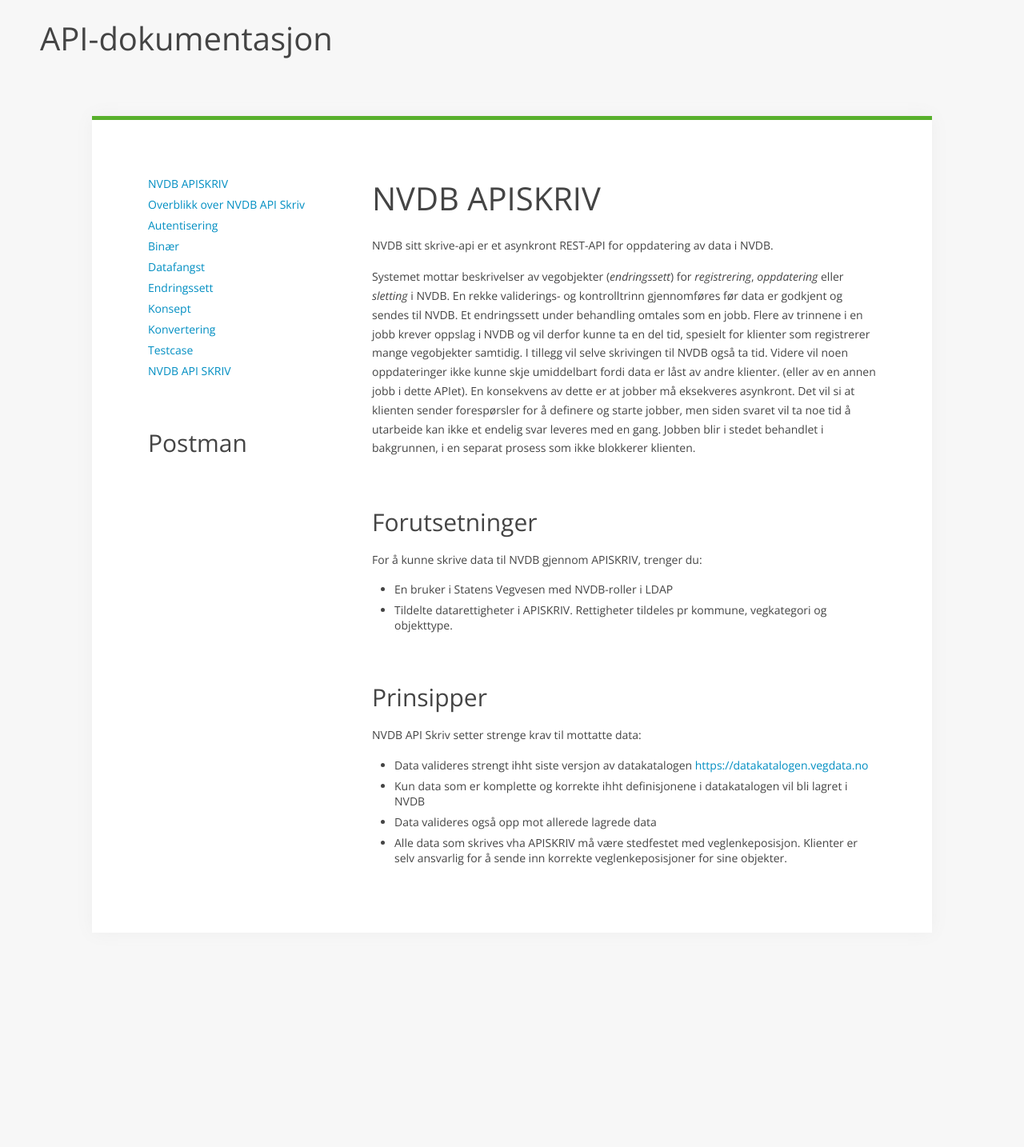
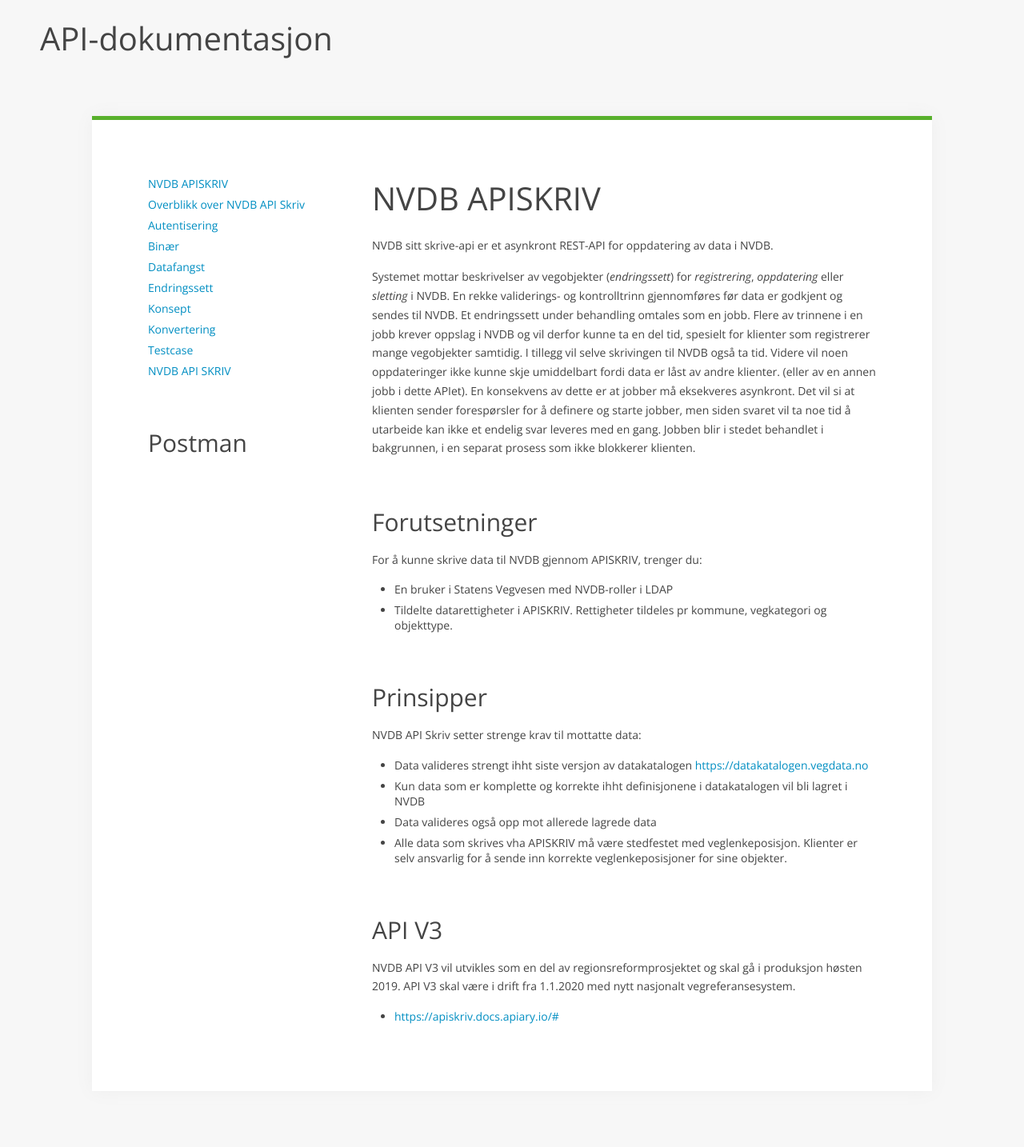
Before and after one commit to nvdb-vegdata/apiskrivdokumentasjon, a Jekyll site: the page built from index.md, in a window 1280 px wide. Shown: the whole page at 80% size. Built offline with Jekyll 4.4.1, drawn with Linux system fonts in a browser that asks for light colours; our own code applies the rules of GitHub Pages for plain Markdown files; before the commit the page ends 1236 px from its top, so only the background shows below that.

Commit message:
lenke til api v3doc

```diff
--- a/index.md
+++ b/index.md
@@ -22,3 +22,9 @@ NVDB API Skriv setter strenge krav til mottatte data:
 * Kun data som er komplette og korrekte ihht definisjonene i datakatalogen vil bli lagret i NVDB
 * Data valideres også opp mot allerede lagrede data
 * Alle data som skrives vha APISKRIV må være stedfestet med veglenkeposisjon. Klienter er selv ansvarlig for å sende inn korrekte veglenkeposisjoner for sine objekter.
+
+## API V3
+
+NVDB API V3 vil utvikles som en del av regionsreformprosjektet og skal gå i produksjon høsten 2019. API V3 skal være i drift fra 1.1.2020 med nytt nasjonalt vegreferansesystem.
+
+* [https://apiskriv.docs.apiary.io/#](API V3 dokumentasjon med eksempel-responser finnes her)
```
